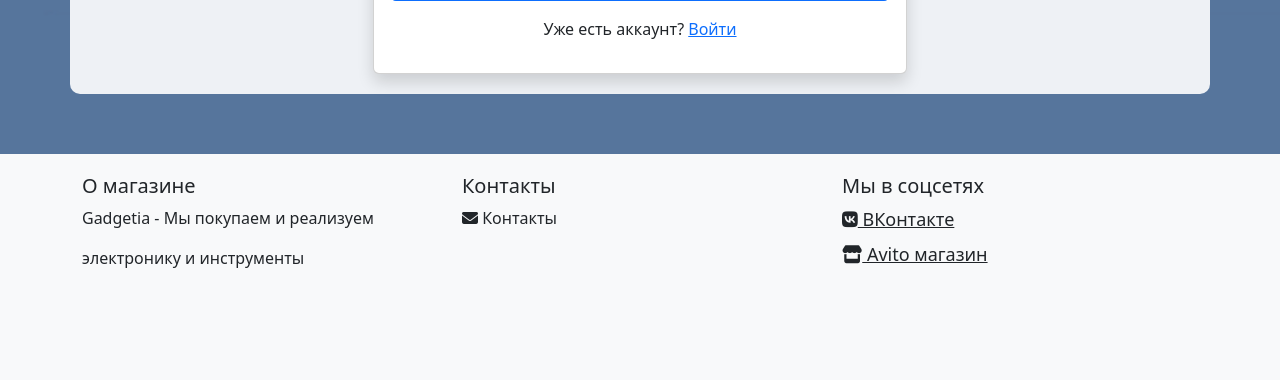
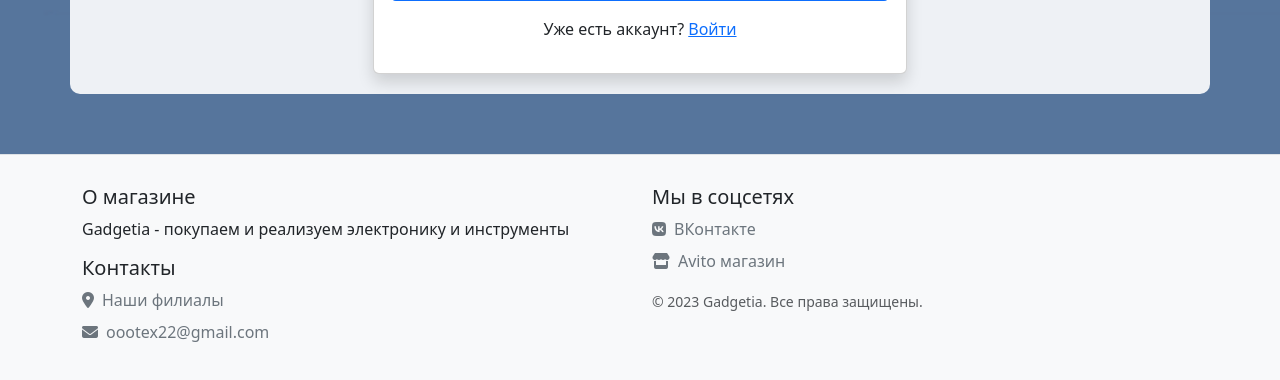
Before and after one commit to NikolayChegivarov/TechnologyStore, a Django app: page /signup/ in a window 1280 px wide. Shown: the part 790-1170 px from the top of the page. Before the commit the page ends 1058 px from the top, so only its background shows below. Run offline with Django 5.2, Linux system fonts and the light colour scheme; parts of the project's set-up code (start-up, migrations or seed data) failed here and were passed over.

Commit message:
прибрал в подвале

```diff
--- a/store_app/templates/base.html
+++ b/store_app/templates/base.html
@@ -44,8 +44,9 @@
 
         .footer {
             background-color: #f8f9fa;
-            padding: 20px 0;
+            padding: 30px 0 20px;
             margin-top: 40px;
+            border-top: 1px solid #dee2e6;
         }
 
         .user-avatar {
@@ -67,6 +68,45 @@
 
         .nav-link {
             position: relative;
+        }
+
+        .footer-section {
+            margin-bottom: 15px;
+        }
+
+        .footer-links {
+            list-style: none;
+            padding-left: 0;
+        }
+
+        .footer-links li {
+            margin-bottom: 8px;
+        }
+
+        .footer-links a {
+            text-decoration: none;
+            color: #6c757d;
+            transition: color 0.3s;
+        }
+
+        .footer-links a:hover {
+            color: #007bff;
+        }
+
+        .social-links {
+            display: flex;
+            gap: 15px;
+            margin-top: 10px;
+        }
+
+        .social-links a {
+            font-size: 20px;
+            color: #6c757d;
+            transition: color 0.3s;
+        }
+
+        .social-links a:hover {
+            color: #007bff;
         }
     </style>
 
@@ -176,39 +216,54 @@
     <footer class="footer">
         <div class="container">
             <div class="row">
-                <div class="col-md-4">
+                <!-- Информация и контакты -->
+                <div class="col-md-6">
+                    <div class="footer-section">
                         <h5>О магазине</h5>
-                    <p>Gadgetia - Мы покупаем и реализуем</p>
-                    <p>электронику и инструменты</p>
+                        <p class="mb-2">Gadgetia - покупаем и реализуем электронику и инструменты</p>
                     </div>
-                <div class="col-md-4">
+
+                    <div class="footer-section">
                         <h5>Контакты</h5>
-                    <ul class="list-unstyled">
+                        <ul class="footer-links">
                             <li>
-                            <a href="{% url 'contacts_view' %}" class="text-decoration-none text-dark">
-                                <i class="fas fa-envelope"></i> Контакты
+                                <a href="{% url 'contacts_view' %}">
+                                    <i class="fas fa-map-marker-alt me-2"></i>Наши филиалы
+                                </a>
+                            </li>
+                            <li>
+                                <a href="mailto:oootex22@gmail.com">
+                                    <i class="fas fa-envelope me-2"></i>oootex22@gmail.com
                                 </a>
                             </li>
                         </ul>
                     </div>
-                <div class="col-md-4">
+                </div>
+
+                <!-- Соцсети -->
+                <div class="col-md-6">
+                    <div class="footer-section">
                         <h5>Мы в соцсетях</h5>
-                    <div class="d-flex flex-column">
-                        <a href="https://vk.com/tehnikakn" class="text-dark me-2 mb-2" style="font-size: 18px;">
-                            <i class="fab fa-vk"></i> ВКонтакте
+                        <ul class="footer-links">
+                            <li>
+                                <a href="https://vk.com/tehnikakn" target="_blank">
+                                    <i class="fab fa-vk me-2"></i>ВКонтакте
                                 </a>
+                            </li>
+                            <li>
                                 <a href="https://www.avito.ru/brands/f97f766490fdf51a7ac0979f5862da7c/all?gdlkerfdnwq=101&page_from=from_item_card&iid=7642892784&sellerId=fe89df6deab6245effd23be5b9f26b0f"
-                           class="text-dark me-2" style="font-size: 18px;" target="_blank">
-                            <i class="fas fa-store"></i> Avito магазин
+                                   target="_blank">
+                                    <i class="fas fa-store me-2"></i>Avito магазин
                                 </a>
+                            </li>
+                        </ul>
+                    </div>
+
+                    <div class="footer-section">
+                        <small class="text-muted">© 2023 Gadgetia. Все права защищены.</small>
                     </div>
                 </div>
             </div>
-<!--            <hr>-->
-<!--            <div class="text-center">-->
-<!--                <small class="text-muted">© 2023 Gadgetia. Все права защищены.</small>-->
-<!--                <a href="{% url 'privacy_policy' %}">Политика конфиденциальности</a>-->
-<!--            </div>-->
         </div>
     </footer>
 
```
Lines whose indentation alone changed are shown as unchanged.
